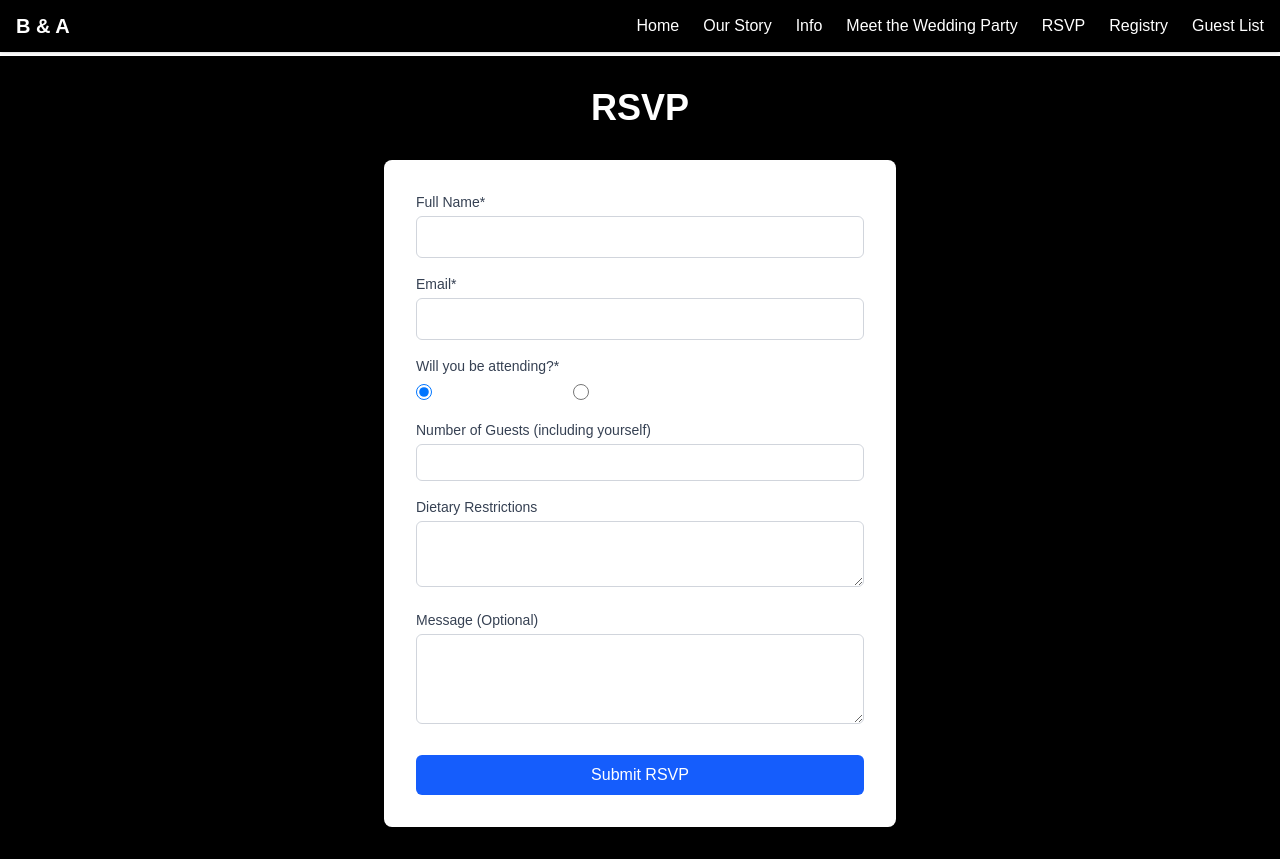
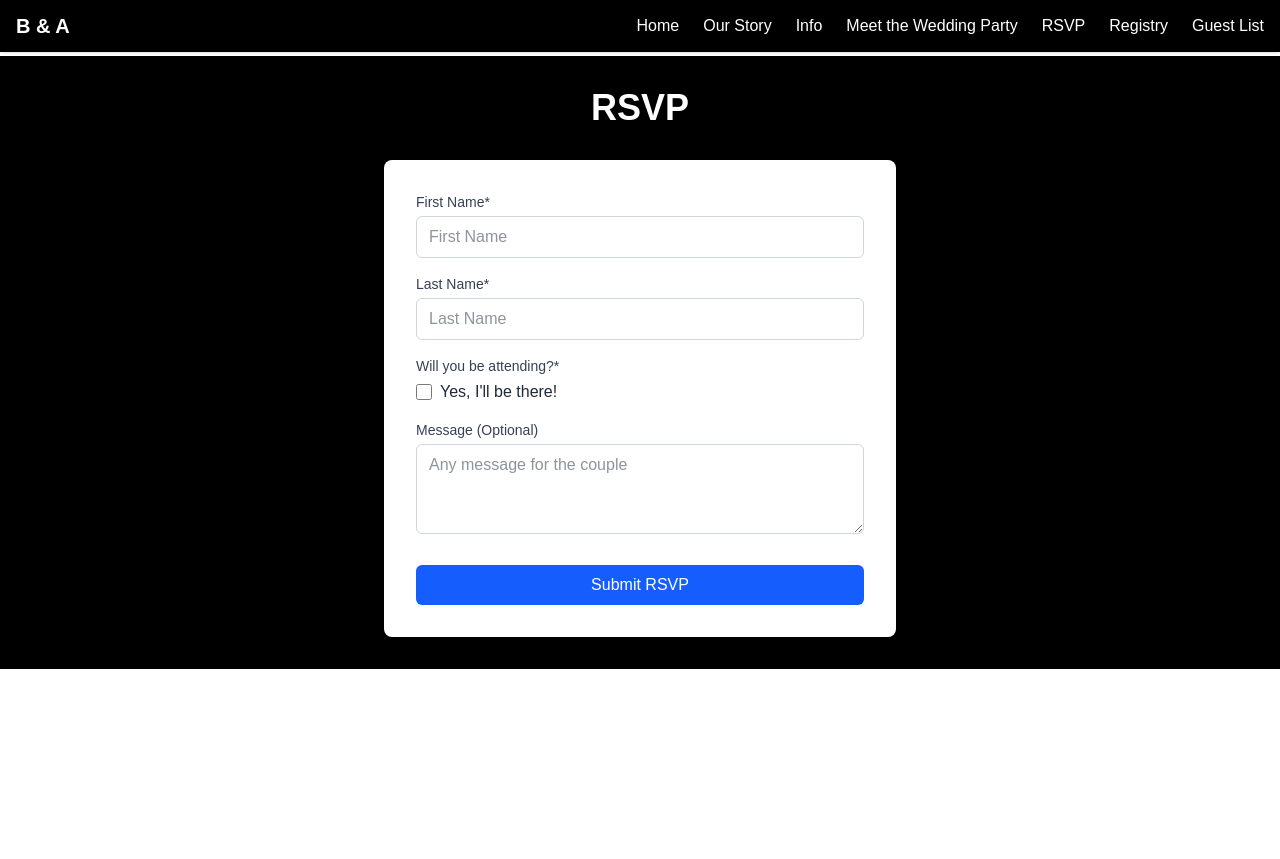
Before and after one commit to BrianColclough/wedding-website, a Next.js app: page /rsvp in a window 1280 px wide. After the commit the page ends 800 px from the top, so only its background shows below. Built offline with nearby package versions, Linux system fonts and the light colour scheme.

Commit message:
Refactor RSVP form to include additional fields for first and last names, plus one options, and shuttle/hotel interests; update form submission logic and improve error handling. Enhance type definitions for wedding attendees and adjust Husky pre-push script for relative linting.

```diff
--- a/app/guest-list/page.tsx
+++ b/app/guest-list/page.tsx
@@ -86,9 +86,7 @@ export default function SearchableGuestList() {
           </div>
 
           {/* Loading State */}
-          {loading && (
-            <LoadingSpinner message="Loading Guests..." />
-          )}
+          {loading && <LoadingSpinner message="Loading Guests..." />}
 
           {/* Guest List */}
           {!loading && filtered.length > 0 && (
--- a/app/rsvp/page.tsx
+++ b/app/rsvp/page.tsx
@@ -1,28 +1,39 @@
 "use client";
 
-import { ChangeEvent, useActionState, useState } from "react";
+import { createClient } from "@/utils/supabase/client";
+import { ChangeEvent, useState } from "react";
 
 type RSVPForm = {
-  name: string;
-  email: string;
-  attending: "yes" | "no";
-  guests: number;
-  dietaryRestrictions: string;
+  first_name: string;
+  last_name: string;
+  attending: boolean;
+  plusOne: boolean;
   message: string;
+  interested_in_shuttle: boolean;
+  interested_in_hotel_block: boolean;
+  plusOne_first_name: string;
+  plusOne_last_name: string;
 };
 
 export default function RSVP() {
   const [formData, setFormData] = useState<RSVPForm>({
-    name: "",
-    email: "",
-    attending: "yes",
-    guests: 0,
-    dietaryRestrictions: "",
+    first_name: "",
+    last_name: "",
+    attending: false,
+    plusOne: false,
     message: "",
+    interested_in_shuttle: false,
+    interested_in_hotel_block: false,
+    plusOne_first_name: "",
+    plusOne_last_name: "",
   });
 
-  const handleChange = (
-    e: ChangeEvent<HTMLInputElement | HTMLTextAreaElement | HTMLSelectElement>
+  const [isSubmitting, setIsSubmitting] = useState(false);
+  const [isSubmitted, setIsSubmitted] = useState(false);
+  const [error, setError] = useState<string | null>(null);
+
+  const handleInputChange = (
+    e: ChangeEvent<HTMLInputElement | HTMLTextAreaElement>
   ) => {
     const { name, value } = e.target;
     setFormData((prev) => ({
@@ -31,25 +42,82 @@ export default function RSVP() {
     }));
   };
 
-  const [isSubmitted, submitAction] = useActionState(
-    async (previousState: boolean, formData: FormData) => {
-      console.log(
-        "Form submitted:",
-        formData.get("name"),
-        formData.get("email")
-      );
-      console.log(previousState);
+  const toggleCheckbox = (e: ChangeEvent<HTMLInputElement>) => {
+    const { name, checked } = e.target;
+    setFormData((prev) => ({
+      ...prev,
+      [name]: checked,
+    }));
+  };
 
-      return true;
-    },
-    false
-  );
+  const handleSubmit = async (e: React.FormEvent) => {
+    e.preventDefault();
+
+    if (!formData.first_name || !formData.last_name) {
+      setError("Please fill in all required fields");
+      return;
+    }
+
+    if (
+      formData.plusOne &&
+      (!formData.plusOne_first_name || !formData.plusOne_last_name)
+    ) {
+      setError("Please complete your plus one's information");
+      return;
+    }
+
+    setIsSubmitting(true);
+    setError(null);
+
+    try {
+      const supabase = await createClient();
+
+      // Insert main guest
+      if (formData.attending) {
+        const { error: mainGuestError } = await supabase
+          .from("Guest List")
+          .insert({
+            first_name: formData.first_name,
+            last_name: formData.last_name,
+            attending: formData.attending,
+            interested_in_shuttle: formData.interested_in_shuttle,
+            interested_in_hotel_block: formData.interested_in_hotel_block,
+            has_plus_one: formData.plusOne,
+          });
+
+        if (mainGuestError) throw new Error(mainGuestError.message);
+      }
+
+      // Insert plus one if applicable
+      if (formData.attending && formData.plusOne) {
+        const { error: plusOneError } = await supabase
+          .from("Guest List")
+          .insert({
+            first_name: formData.plusOne_first_name,
+            last_name: formData.plusOne_last_name,
+            attending: true,
+            interested_in_shuttle: formData.interested_in_shuttle,
+            interested_in_hotel_block: formData.interested_in_hotel_block,
+            has_plus_one: false,
+          });
+
+        if (plusOneError) throw new Error(plusOneError.message);
+      }
+
+      setIsSubmitted(true);
+    } catch (err) {
+      console.error("Error submitting RSVP:", err);
+      setError(err instanceof Error ? err.message : "Failed to submit RSVP");
+    } finally {
+      setIsSubmitting(false);
+    }
+  };
 
   return (
     <div className="container mx-auto bg-black text-white px-4 py-8">
       <h1 className="text-3xl md:text-4xl font-bold text-center mb-8">RSVP</h1>
 
-      <div className="max-w-lg mx-auto bg-white rounded-lg shadow-md p-6 md:p-8">
+      <div className="max-w-lg mx-auto bg-white text-gray-800 rounded-lg shadow-md p-6 md:p-8">
         {isSubmitted ? (
           <div className="text-center py-8">
             <svg
@@ -68,47 +136,55 @@ export default function RSVP() {
             </svg>
             <h2 className="text-2xl font-semibold mb-2">Thank You!</h2>
             <p className="text-gray-600">
-              Your RSVP has been received. We&apos;re looking forward to celebrating
-              with you!
+              Your RSVP has been received. We&apos;re looking forward to
+              celebrating with you!
             </p>
           </div>
         ) : (
-          <form action={submitAction} className="space-y-4">
+          <form onSubmit={handleSubmit} className="space-y-4">
+            {error && (
+              <div className="p-3 bg-red-100 border border-red-400 text-red-700 rounded">
+                {error}
+              </div>
+            )}
+
+            <div className="flex flex-col gap-2">
               <div>
                 <label
-                htmlFor="name"
+                  htmlFor="first_name"
                   className="block text-sm font-medium text-gray-700 mb-1"
                 >
-                Full Name*
+                  First Name*
                 </label>
                 <input
                   type="text"
-                id="name"
-                name="name"
+                  id="first_name"
+                  name="first_name"
+                  value={formData.first_name}
+                  onChange={handleInputChange}
                   required
-                value={formData.name}
-                onChange={handleChange}
                   className="w-full px-3 py-2 border border-gray-300 rounded-md focus:outline-none focus:ring-2 focus:ring-blue-500"
-                placeholder="Your name"
+                  placeholder="First Name"
                 />
+              </div>
             </div>
 
             <div>
               <label
-                htmlFor="email"
+                htmlFor="last_name"
                 className="block text-sm font-medium text-gray-700 mb-1"
               >
-                Email*
+                Last Name*
               </label>
               <input
-                type="email"
-                id="email"
-                name="email"
+                type="text"
+                id="last_name"
+                name="last_name"
+                value={formData.last_name}
+                onChange={handleInputChange}
                 required
-                value={formData.email}
-                onChange={handleChange}
                 className="w-full px-3 py-2 border border-gray-300 rounded-md focus:outline-none focus:ring-2 focus:ring-blue-500"
-                placeholder="your@email.com"
+                placeholder="Last Name"
               />
             </div>
 
@@ -119,70 +195,109 @@ export default function RSVP() {
               <div className="flex space-x-4">
                 <label className="inline-flex items-center">
                   <input
-                    type="radio"
+                    type="checkbox"
                     name="attending"
-                    value="yes"
-                    checked={formData.attending === "yes"}
-                    onChange={handleChange}
+                    checked={formData.attending}
+                    onChange={toggleCheckbox}
                     className="h-4 w-4 text-blue-600"
                   />
                   <span className="ml-2">Yes, I&apos;ll be there!</span>
                 </label>
+              </div>
+            </div>
 
-                <label className="inline-flex items-center">
+            {formData.attending && (
+              <>
+                <div>
+                  <label className="block text-sm font-medium text-gray-700 mb-1">
+                    Additional Options
+                  </label>
+                  <div className="space-y-2">
+                    <label className="inline-flex items-center block">
                       <input
-                    type="radio"
-                    name="attending"
-                    value="no"
-                    checked={formData.attending === "no"}
-                    onChange={handleChange}
+                        type="checkbox"
+                        name="plusOne"
+                        checked={formData.plusOne}
+                        onChange={toggleCheckbox}
                         className="h-4 w-4 text-blue-600"
                       />
-                  <span className="ml-2">Sorry, I can&apos;t make it</span>
+                      <span className="ml-2">I&apos;m bringing a plus one</span>
+                    </label>
+
+                    <label className="inline-flex items-center block">
+                      <input
+                        type="checkbox"
+                        name="interested_in_shuttle"
+                        checked={formData.interested_in_shuttle}
+                        onChange={toggleCheckbox}
+                        className="h-4 w-4 text-blue-600"
+                      />
+                      <span className="ml-2">
+                        I&apos;m interested in shuttle transportation
+                      </span>
+                    </label>
+
+                    <label className="inline-flex items-center block">
+                      <input
+                        type="checkbox"
+                        name="interested_in_hotel_block"
+                        checked={formData.interested_in_hotel_block}
+                        onChange={toggleCheckbox}
+                        className="h-4 w-4 text-blue-600"
+                      />
+                      <span className="ml-2">
+                        I&apos;m interested in the hotel block
+                      </span>
                     </label>
                   </div>
                 </div>
 
-            {formData.attending === "yes" && (
-              <>
+                {formData.plusOne && (
+                  <div className="border-t border-gray-200 pt-4">
+                    <h3 className="text-md font-medium mb-3">
+                      Plus One Information
+                    </h3>
+                    <div className="space-y-3">
                       <div>
                         <label
-                    htmlFor="guests"
+                          htmlFor="plusOne_first_name"
                           className="block text-sm font-medium text-gray-700 mb-1"
                         >
-                    Number of Guests (including yourself)
+                          Plus One First Name*
                         </label>
-                  <select
-                    id="guests"
-                    name="guests"
-                    value={formData.guests}
-                    onChange={handleChange}
+                        <input
+                          type="text"
+                          id="plusOne_first_name"
+                          name="plusOne_first_name"
+                          value={formData.plusOne_first_name}
+                          onChange={handleInputChange}
+                          required={formData.plusOne}
                           className="w-full px-3 py-2 border border-gray-300 rounded-md focus:outline-none focus:ring-2 focus:ring-blue-500"
-                  >
-                    <option value="1">Just me (1)</option>
-                    <option value="2">Me + 1 guest (2)</option>
-                    <option value="3">Me + 2 guests (3)</option>
-                    <option value="4">Me + 3 guests (4)</option>
-                  </select>
+                          placeholder="First Name"
+                        />
                       </div>
 
                       <div>
                         <label
-                    htmlFor="dietaryRestrictions"
+                          htmlFor="plusOne_last_name"
                           className="block text-sm font-medium text-gray-700 mb-1"
                         >
-                    Dietary Restrictions
+                          Plus One Last Name*
                         </label>
-                  <textarea
-                    id="dietaryRestrictions"
-                    name="dietaryRestrictions"
-                    value={formData.dietaryRestrictions}
-                    onChange={handleChange}
-                    rows={2}
+                        <input
+                          type="text"
+                          id="plusOne_last_name"
+                          name="plusOne_last_name"
+                          value={formData.plusOne_last_name}
+                          onChange={handleInputChange}
+                          required={formData.plusOne}
                           className="w-full px-3 py-2 border border-gray-300 rounded-md focus:outline-none focus:ring-2 focus:ring-blue-500"
-                    placeholder="Please list any dietary restrictions or allergies"
+                          placeholder="Last Name"
                         />
                       </div>
+                    </div>
+                  </div>
+                )}
               </>
             )}
 
@@ -197,7 +312,7 @@ export default function RSVP() {
                 id="message"
                 name="message"
                 value={formData.message}
-                onChange={handleChange}
+                onChange={handleInputChange}
                 rows={3}
                 className="w-full px-3 py-2 border border-gray-300 rounded-md focus:outline-none focus:ring-2 focus:ring-blue-500"
                 placeholder="Any message for the couple"
@@ -207,9 +322,10 @@ export default function RSVP() {
             <div className="pt-2">
               <button
                 type="submit"
-                className="w-full bg-blue-600 text-white py-2 px-4 rounded-md hover:bg-blue-700 transition duration-300 focus:outline-none focus:ring-2 focus:ring-blue-500"
+                disabled={isSubmitting}
+                className="w-full bg-blue-600 text-white py-2 px-4 rounded-md hover:bg-blue-700 transition duration-300 focus:outline-none focus:ring-2 focus:ring-blue-500 disabled:bg-blue-300"
               >
-                Submit RSVP
+                {isSubmitting ? "Submitting..." : "Submit RSVP"}
               </button>
             </div>
           </form>
--- a/tsconfig.json
+++ b/tsconfig.json
@@ -19,7 +19,8 @@
       }
     ],
     "paths": {
-      "@/*": ["./*"]
+      "@/*": ["./*"],
+      "@/types/*": ["./app/types/*"]
     }
   },
   "include": ["next-env.d.ts", "**/*.ts", "**/*.tsx", ".next/types/**/*.ts"],
```
Also changed, not shown: app/types/wedding-attendee.ts (added, +19 -0 lines), 1 other file (tests, documents, lock files or other folders). Lines whose indentation alone changed are shown as unchanged.
